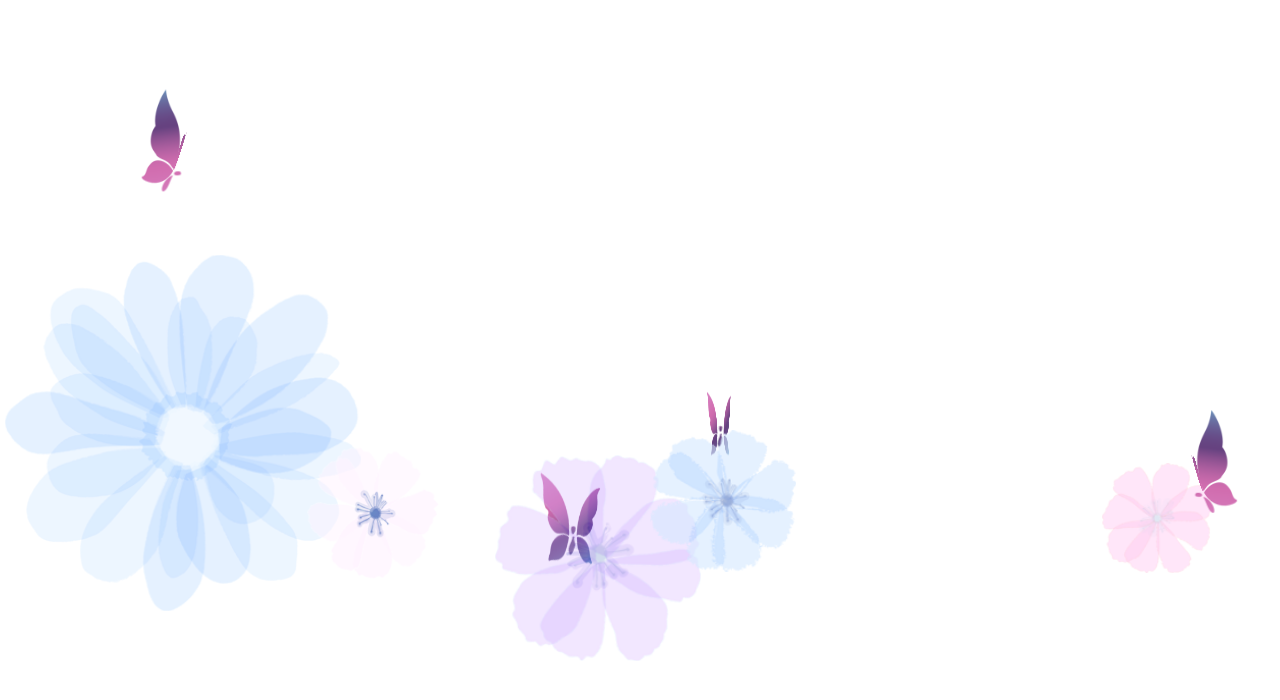
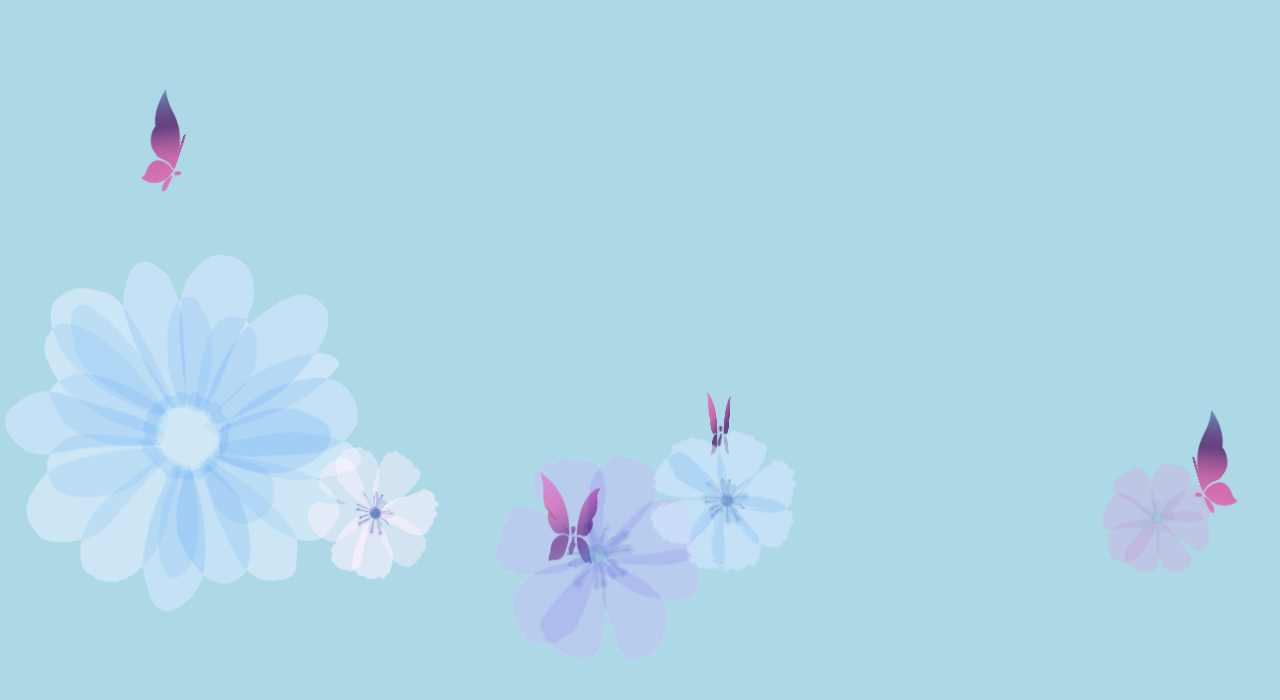
Before and after one commit to Williammer/Williammer.github.io, a Jekyll site: the page css3Butterfly/index.html, which Jekyll copies as it is, in a window 1280 px wide. Shown: the top 700 px of the page. Built offline with Jekyll 4.4.1, drawn with Linux system fonts in a browser that asks for light colours; Markdown is read by kramdown in place of the engine named in the settings.

Commit message:
added bgColor for css3Butterfly.

```diff
--- a/css3Butterfly/css/css3_style_base.css
+++ b/css3Butterfly/css/css3_style_base.css
@@ -1,4 +1,7 @@
 /* layout style */
+body {
+	background: lightblue;
+}
 #wrapper {
     width: 1349px;
     margin: 0 auto;
```
